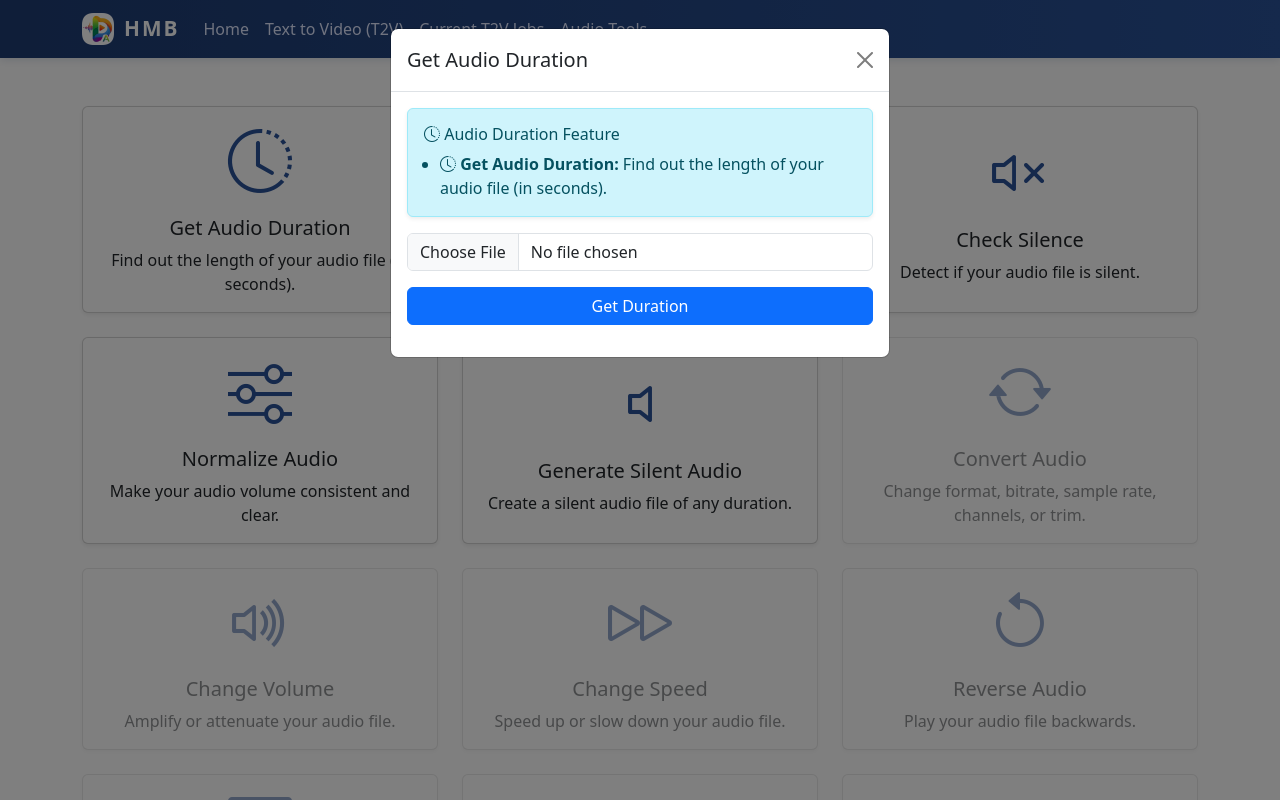
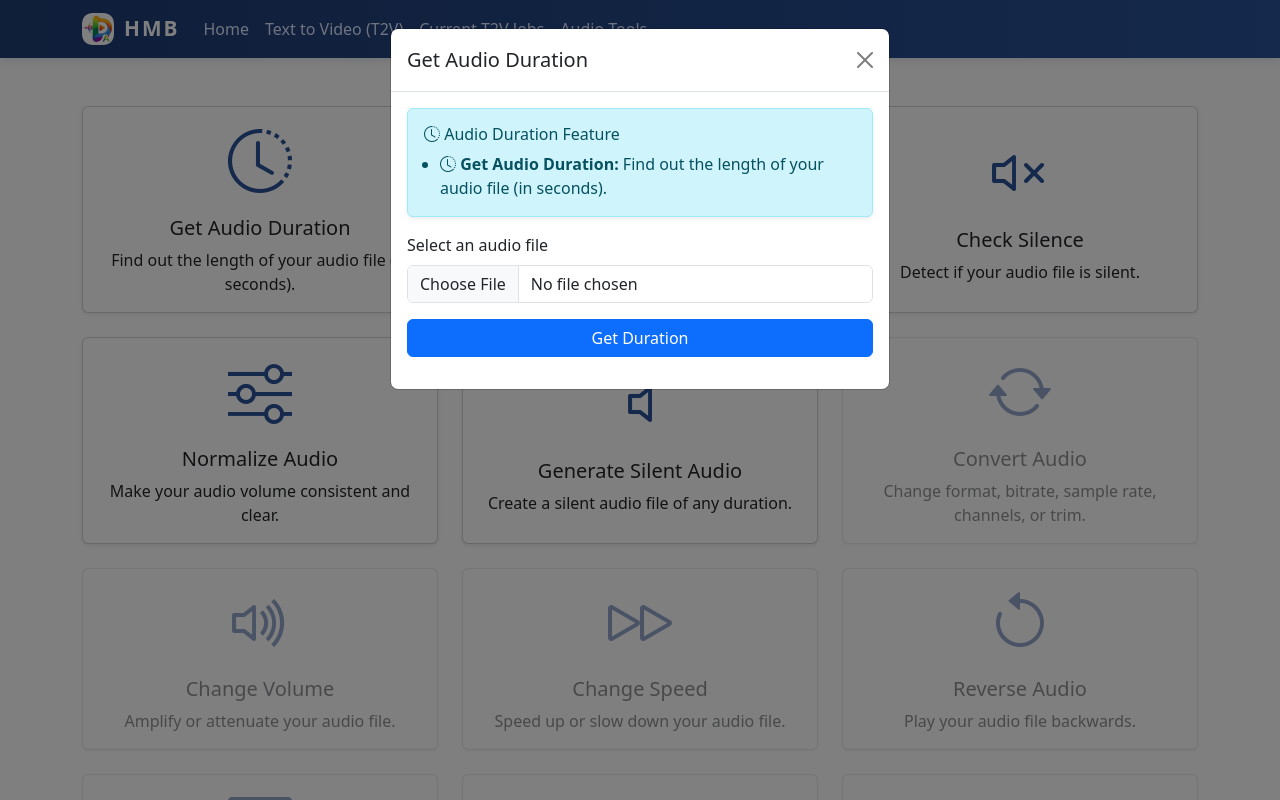
Before and after one commit to HossamBalaha/Audio-Captioned-Automated-Transcription-Video-Generation-Suite, a Flask app: page /audioTools in a window 1280 px wide, after a click that opens the changed part. Run offline with Flask 3, Linux system fonts and the light colour scheme; some libraries are stand-ins or nearby versions.

```diff
--- a/templates/audioTools.html
+++ b/templates/audioTools.html
@@ -188,8 +188,8 @@
           </ul>
         </div>
         <form id="audioDurationForm" enctype="multipart/form-data">
-          <input type="file" class="form-control mb-3" name="audioFile"
-                 accept=".wav, .mp3, .ogg, .flac" required>
+          <label class="form-label">Select an audio file</label>
+          <input type="file" class="form-control mb-3" name="audioFile" accept=".wav, .mp3, .ogg" required>
           <button type="submit" class="btn btn-primary w-100">Get Duration</button>
         </form>
         <div id="durationResult" class="mt-3"></div>
@@ -215,7 +215,8 @@
           </ul>
         </div>
         <form id="audioSizeForm" enctype="multipart/form-data">
-          <input type="file" class="form-control mb-3" name="audioFile" accept=".wav, .mp3, .ogg, .flac" required>
+          <label class="form-label">Select an audio file</label>
+          <input type="file" class="form-control mb-3" name="audioFile" accept=".wav, .mp3, .ogg" required>
           <button type="submit" class="btn btn-primary w-100">Get Size</button>
         </form>
         <div id="sizeResult" class="mt-3"></div>
@@ -241,7 +242,8 @@
           </ul>
         </div>
         <form id="audioSilenceForm" enctype="multipart/form-data">
-          <input type="file" class="form-control mb-3" name="audioFile" accept=".wav, .mp3, .ogg, .flac" required>
+          <label class="form-label">Select an audio file</label>
+          <input type="file" class="form-control mb-3" name="audioFile" accept=".wav, .mp3, .ogg" required>
           <button type="submit" class="btn btn-primary w-100">Check Silence</button>
         </form>
         <div id="silenceResult" class="col-12 mt-3"></div>
@@ -277,7 +279,8 @@
             </ul>
           </div>
           <div class="col-12 mb-2">
-            <input type="file" class="form-control" name="audioFile" accept=".wav, .mp3, .ogg, .flac" required>
+            <label class="form-label">Select an audio file</label>
+            <input type="file" class="form-control" name="audioFile" accept=".wav, .mp3, .ogg" required>
           </div>
           <div class="col-md mb-2">
             <label for="normalizeBitrate" class="form-label">Bitrate</label>
@@ -374,7 +377,8 @@
           </ul>
         </div>
         <form id="audioConvertForm" enctype="multipart/form-data">
-          <input type="file" class="form-control mb-3" name="audioFile" accept=".wav, .mp3, .ogg, .flac" required>
+          <label class="form-label">Select an audio file</label>
+          <input type="file" class="form-control mb-3" name="audioFile" accept=".wav, .mp3, .ogg" required>
           <div class="row">
             <div class="col-md-6 mb-2">
               <label for="convertFormat" class="form-label">Format</label>
@@ -432,7 +436,8 @@
           </ul>
         </div>
         <form id="audioVolumeForm" enctype="multipart/form-data">
-          <input type="file" class="form-control mb-3" name="audioFile" accept=".wav, .mp3, .ogg, .flac" required>
+          <label class="form-label">Select an audio file</label>
+          <input type="file" class="form-control mb-3" name="audioFile" accept=".wav, .mp3, .ogg" required>
           <label for="volume" class="form-label">Volume (e.g. 1.0 = original, 2.0 = double, 0.5 = half)</label>
           <input type="number" class="form-control mb-3" name="volume" id="volume" value="1.0" step="0.01" min="0">
           <button type="submit" class="btn btn-primary w-100">Change Volume</button>
@@ -459,7 +464,8 @@
           </ul>
         </div>
         <form id="audioSpeedForm" enctype="multipart/form-data">
-          <input type="file" class="form-control mb-3" name="audioFile" accept=".wav, .mp3, .ogg, .flac" required>
+          <label class="form-label">Select an audio file</label>
+          <input type="file" class="form-control mb-3" name="audioFile" accept=".wav, .mp3, .ogg" required>
           <label for="speed" class="form-label">Speed (e.g. 1.0 = original, 2.0 = double, 0.5 = half)</label>
           <input type="number" class="form-control mb-3" name="speed" id="speed" value="1.0" step="0.01" min="0.5"
                  max="2.0">
@@ -488,7 +494,8 @@
           </ul>
         </div>
         <form id="audioReverseForm" enctype="multipart/form-data">
-          <input type="file" class="form-control mb-3" name="audioFile" accept=".wav, .mp3, .ogg, .flac" required>
+          <label class="form-label">Select an audio file</label>
+          <input type="file" class="form-control mb-3" name="audioFile" accept=".wav, .mp3, .ogg" required>
           <button type="submit" class="btn btn-primary w-100">Reverse</button>
         </form>
         <div id="reverseResult" class="mt-3"></div>
@@ -540,7 +547,7 @@
         <form id="audioConcatForm" enctype="multipart/form-data">
           <label for="audioFiles" class="form-label">Select multiple audio files</label>
           <input type="file" class="form-control mb-3" name="audioFiles" id="audioFiles"
-                 accept=".wav, .mp3, .ogg, .flac" multiple
+                 accept=".wav, .mp3, .ogg" multiple
                  required>
           <button type="submit" class="btn btn-primary w-100">Concatenate</button>
         </form>
@@ -565,7 +572,8 @@
           </ul>
         </div>
         <form id="audioSplitForm" enctype="multipart/form-data">
-          <input type="file" class="form-control mb-3" name="audioFile" accept=".wav, .mp3, .ogg, .flac" required>
+          <label class="form-label">Select an audio file</label>
+          <input type="file" class="form-control mb-3" name="audioFile" accept=".wav, .mp3, .ogg" required>
           <label for="segmentDuration" class="form-label">Segment Duration (seconds)</label>
           <input type="number" class="form-control mb-3" name="segmentDuration" id="segmentDuration" value="10" min="1">
           <button type="submit" class="btn btn-primary w-100">Split</button>
@@ -593,7 +601,8 @@
           </ul>
         </div>
         <form id="audioFadeForm" enctype="multipart/form-data">
-          <input type="file" class="form-control mb-3" name="audioFile" accept=".wav, .mp3, .ogg, .flac" required>
+          <label class="form-label">Select an audio file</label>
+          <input type="file" class="form-control mb-3" name="audioFile" accept=".wav, .mp3, .ogg" required>
           <label for="fadeIn" class="form-label">Fade In Duration (seconds)</label>
           <input type="number" class="form-control mb-3" name="fadeIn" id="fadeIn" value="0" min="0">
           <label for="fadeOut" class="form-label">Fade Out Duration (seconds)</label>
@@ -622,7 +631,8 @@
           </ul>
         </div>
         <form id="audioRemoveVocalsForm" enctype="multipart/form-data">
-          <input type="file" class="form-control mb-3" name="audioFile" accept=".wav, .mp3, .ogg, .flac" required>
+          <label class="form-label">Select an audio file</label>
+          <input type="file" class="form-control mb-3" name="audioFile" accept=".wav, .mp3, .ogg" required>
           <button type="submit" class="btn btn-danger w-100">Remove Vocals</button>
         </form>
         <div id="removeVocalsResult" class="mt-3"></div>
@@ -648,7 +658,8 @@
           </ul>
         </div>
         <form id="audioEqualizerForm" enctype="multipart/form-data">
-          <input type="file" class="form-control mb-3" name="audioFile" accept=".wav, .mp3, .ogg, .flac" required>
+          <label class="form-label">Select an audio file</label>
+          <input type="file" class="form-control mb-3" name="audioFile" accept=".wav, .mp3, .ogg" required>
           <label for="freq" class="form-label">Frequency (Hz)</label>
           <input type="number" class="form-control mb-3" name="freq" id="freq" value="1000" min="20" max="20000">
           <label for="width" class="form-label">Width</label>
```
Also changed, not shown: README.md.
